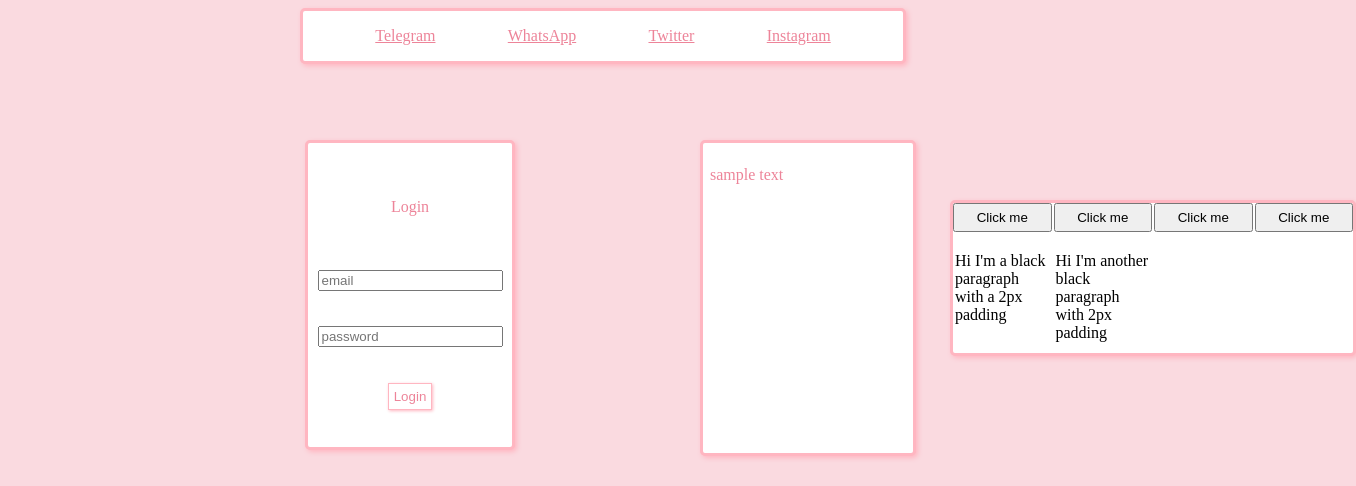
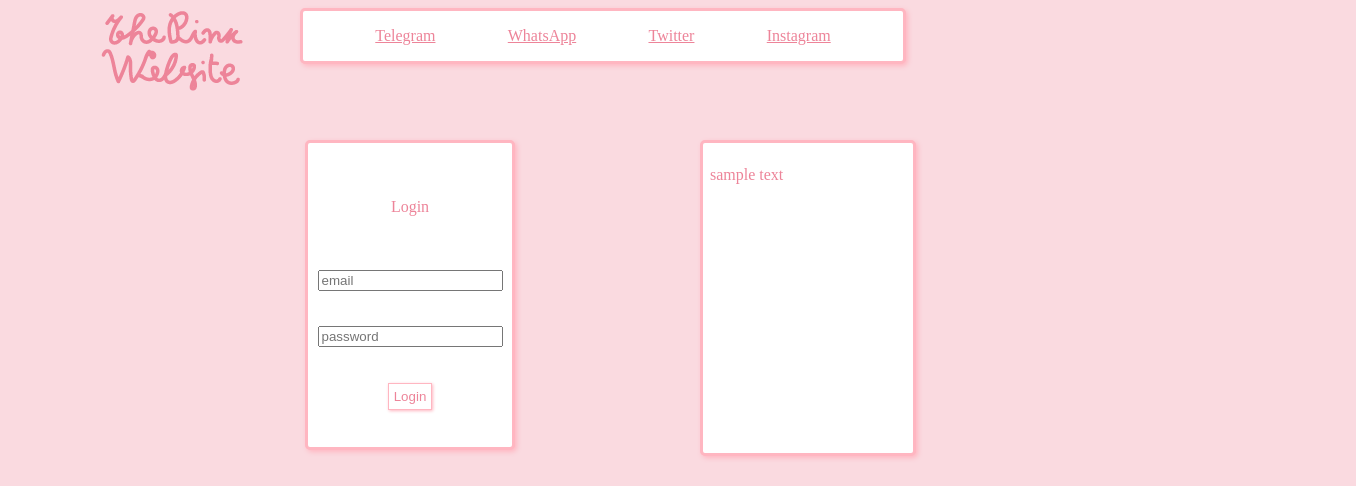
Before and after one commit to kaylehtml/login-page-flexbox, a plain HTML site: page index.html in a window 1280 px wide. Shown: the top 486 px of the page, 1356 px wide, since content can reach past the window. Drawn offline with Linux system fonts and the light colour scheme.

Commit message:
added a logo, a favicon, removed the grid

```diff
--- a/index.html
+++ b/index.html
@@ -6,8 +6,15 @@
     <meta name="viewport" content="width=device-width, initial-scale=1.0" />
     <title>Login form in display flex</title>
     <link rel="stylesheet" href="style.css" />
+    <link rel="apple-touch-icon" sizes="180x180" href="/apple-touch-icon.png" />
+    <link rel="icon" type="image/png" sizes="32x32" href="/favicon-32x32.png" />
+    <link rel="icon" type="image/png" sizes="16x16" href="/favicon-16x16.png" />
+    <link rel="manifest" href="/site.webmanifest" />
   </head>
   <body>
+    <div class="logo">
+      <img src="logo.png" />
+    </div>
     <div class="navbar">
       <a href="http://t.me/swimmingincirclestilinfinity" target="_blank">
         Telegram
@@ -42,13 +49,13 @@
       />
       <p class="thisisatext">Testo</p>
     </div>
-    <div class="gridLayout">
+    <!-- <div class="gridLayout">
       <button>Click me</button>
       <button>Click me</button>
       <button>Click me</button>
       <button>Click me</button>
       <p>Hi I'm a black paragraph with a 2px padding</p>
       <p>Hi I'm another black paragraph with 2px padding</p>
-    </div>
+    </div> -->
   </body>
 </html>
--- a/style.css
+++ b/style.css
@@ -1,5 +1,11 @@
 body {
   background-color: rgb(250, 218, 224);
+}
+.logo {
+  position: absolute;
+  width: 150px;
+  height: 100px;
+  left: 100px;
 }
 .navbar {
   width: 600px;
@@ -89,7 +95,7 @@ a:active {
   top: 3px;
   left: 10px;
 }
-.gridLayout {
+/*.gridLayout {
   position: absolute;
   top: 200px;
   left: 950px;
@@ -104,7 +110,7 @@ a:active {
   grid-template-columns: 1fr 1fr 1fr 1fr;
   gap: 2px;
   grid-template-rows: 1fr 1fr;
-}
+} */
 button {
   padding: 5px;
 }
```
Also changed, not shown: about.txt (added), android-chrome-192x192.png (added), android-chrome-512x512.png (added), apple-touch-icon.png (added), favicon-16x16.png (added), favicon-32x32.png (added), favicon.ico (added), logo.png (added), site.webmanifest (added), 1 other file.
